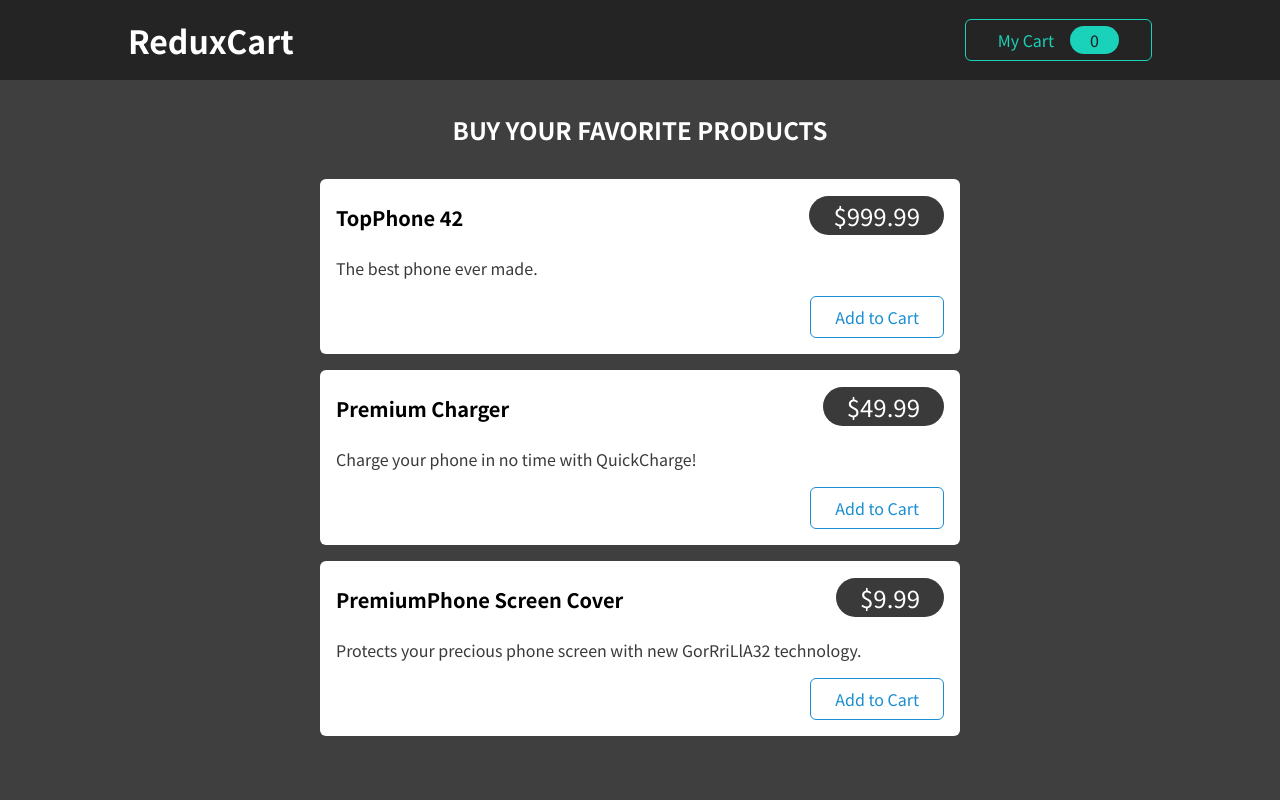
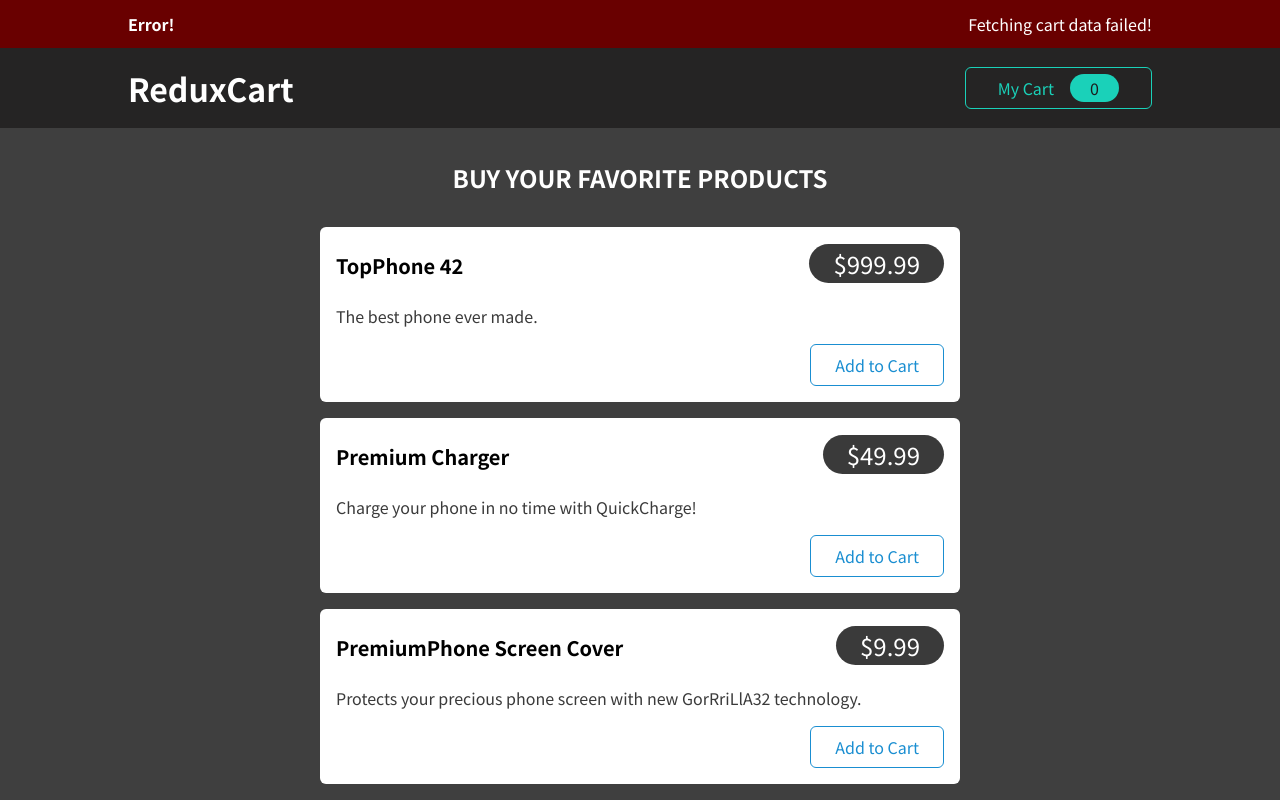
Before and after one commit to Sejmou/learning-react, a React (Create React App) app: page / in a window 1280 px wide. Built offline with nearby package versions, Linux system fonts and the light colour scheme; no server answers.

Commit message:
(not totally Reduxy) solution for syncing cart state w/ backend

```diff
--- a/src/App.js
+++ b/src/App.js
@@ -1,18 +1,144 @@
-import { useSelector } from 'react-redux';
+import { useEffect } from 'react';
+import { useDispatch, useSelector } from 'react-redux';
 
 import Cart from './components/Cart/Cart';
 import Layout from './components/Layout/Layout';
 import Products from './components/Shop/Products';
+import Notification from './components/UI/Notification';
+import { cartActions } from './store/cart';
+import { uiActions } from './store/ui';
+
+let initialRender = true;
 
 function App() {
+  // The app should always sync the cart with the backend
+  // the clean solution for doing this is keeping most logic for managing the actual cart on the server + adding validation for the data coming from clients!
+  // but as this is a frontend-focused course, we're preparing the data for storage in the backend on the frontend already
+  // we can't put such side-effect logic into the state reducers directly, as they only handle synchronous state changes without side effects
+  // Note: a more Reduxy approach to handling async code and code with side effects (e.g. HTTP requests) will be introduced later
+
+  const dispatch = useDispatch();
   const showCart = useSelector(state => state.ui.showCart);
+  const cart = useSelector(state => state.cart);
+  const notification = useSelector(state => state.ui.notification);
+
+  useEffect(() => {
+    fetchCartFromBackend(
+      () => {
+        dispatch(
+          uiActions.showNotification({
+            status: 'pending',
+            title: 'Loading...',
+            message: 'Getting cart data from server',
+          })
+        );
+      },
+      cartData => {
+        dispatch(
+          uiActions.showNotification({
+            status: 'success',
+            title: 'Success!',
+            message: 'Fetched cart data successfully!',
+          })
+        );
+        dispatch(cartActions.set(cartData));
+      },
+      () => {
+        dispatch(
+          uiActions.showNotification({
+            status: 'error',
+            title: 'Error!',
+            message: 'Fetching cart data failed!',
+          })
+        );
+      }
+    );
+  }, [dispatch]);
+
+  useEffect(() => {
+    if (initialRender) {
+      // cart still empty as it is not yet fetched from the backend - we must not send the (empty) cart to the backend!
+      initialRender = false;
+      return;
+    }
+
+    syncCartToBackend(
+      cart,
+      () => {
+        dispatch(
+          uiActions.showNotification({
+            status: 'pending',
+            title: 'Loading...',
+            message: 'Sending cart data to server',
+          })
+        );
+      },
+      () => {
+        dispatch(
+          uiActions.showNotification({
+            status: 'success',
+            title: 'Success!',
+            message: 'Stored cart data on server!',
+          })
+        );
+      },
+      () => {
+        dispatch(
+          uiActions.showNotification({
+            status: 'error',
+            title: 'Error!',
+            message: 'Sending cart data failed!',
+          })
+        );
+      }
+    );
+  }, [cart, dispatch]); // dispatch is actually guaranteed to never change, we just silence the IDE
 
   return (
-    <Layout>
-      {showCart && <Cart />}
-      <Products />
-    </Layout>
+    <>
+      {notification && <Notification {...notification} />}
+      <Layout>
+        {showCart && <Cart />}
+        <Products />
+      </Layout>
+    </>
   );
 }
 
+async function fetchCartFromBackend(
+  startHandler,
+  successHandler,
+  errorHandler
+) {
+  startHandler();
+
+  try {
+    const response = await fetch(
+      'https://react-course-schwarzmueller-default-rtdb.europe-west1.firebasedatabase.app/cart.json'
+    );
+    const data = await response.json();
+    successHandler(data);
+  } catch (error) {
+    errorHandler(error);
+  }
+}
+
+async function syncCartToBackend(
+  cart,
+  startHandler,
+  successHandler,
+  errorHandler
+) {
+  startHandler();
+  try {
+    await fetch(
+      'https://react-course-schwarzmueller-default-rtdb.europe-west1.firebasedatabase.app/cart.json',
+      { method: 'PUT', body: JSON.stringify(cart) }
+    );
+    successHandler();
+  } catch (error) {
+    errorHandler();
+  }
+}
+
 export default App;
--- /dev/null
+++ b/src/components/UI/Notification.js
@@ -0,0 +1,23 @@
+import classes from './Notification.module.css';
+
+const Notification = (props) => {
+  let specialClasses = '';
+
+  if (props.status === 'error') {
+    specialClasses = classes.error;
+  }
+  if (props.status === 'success') {
+    specialClasses = classes.success;
+  }
+
+  const cssClasses = `${classes.notification} ${specialClasses}`;
+
+  return (
+    <section className={cssClasses}>
+      <h2>{props.title}</h2>
+      <p>{props.message}</p>
+    </section>
+  );
+};
+
+export default Notification;
--- /dev/null
+++ b/src/components/UI/Notification.module.css
@@ -0,0 +1,24 @@
+.notification {
+  width: 100%;
+  height: 3rem;
+  background-color: #1a8ed1;
+  display: flex;
+  justify-content: space-between;
+  padding: 0.5rem 10%;
+  align-items: center;
+  color: white;
+}
+
+.notification h2,
+.notification p {
+  font-size: 1rem;
+  margin: 0;
+}
+
+.error {
+  background-color: #690000;
+}
+
+.success {
+  background-color: #1ad1b9;
+}
--- a/src/store/cart.js
+++ b/src/store/cart.js
@@ -32,6 +32,11 @@ const cartSlice = createSlice({
         state.totalQuantity--;
       }
     },
+    set(state, action) {
+      Object.keys(state).forEach(key => {
+        state[key] = action.payload[key];
+      });
+    },
   },
 });
 
--- a/src/store/ui.js
+++ b/src/store/ui.js
@@ -2,6 +2,7 @@ import { createSlice } from '@reduxjs/toolkit';
 
 const initialUiState = {
   showCart: false,
+  notification: null,
 };
 
 const uiSlice = createSlice({
@@ -11,6 +12,14 @@ const uiSlice = createSlice({
     toggleCart(state) {
       state.showCart = !state.showCart;
     },
+    showNotification(state, action) {
+      const { status, title, message } = action.payload;
+      state.notification = {
+        status,
+        title,
+        message,
+      };
+    },
   },
 });
 
```
